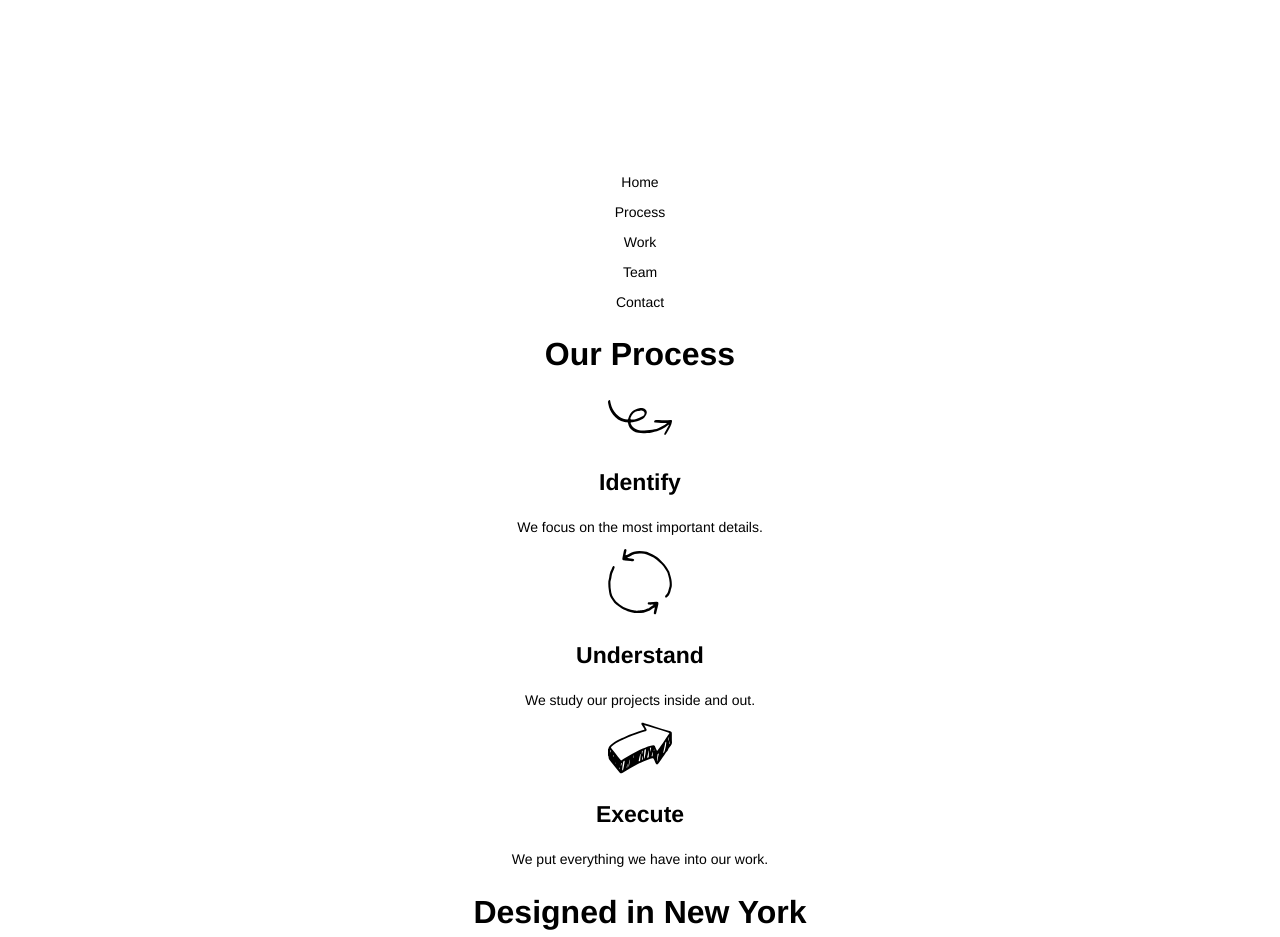
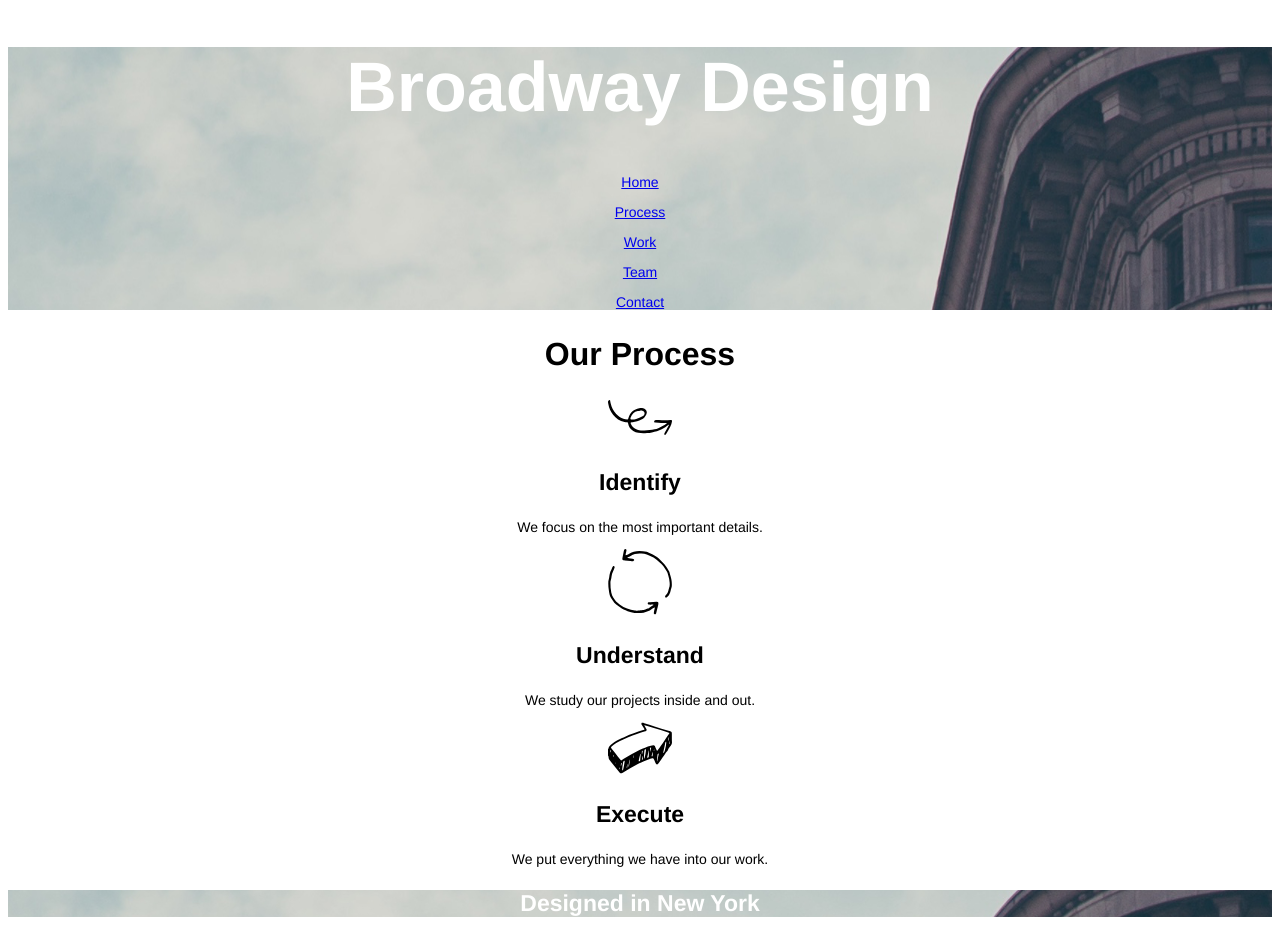
Before and after one commit to DC-1680/Broadway, a plain HTML site: page index.html in a window 1280 px wide. Shown: the top 937 px of the page. Drawn offline with Linux system fonts and the light colour scheme.

Commit message:
CSS Style Update 2

```diff
--- a/Resources/css/style.css
+++ b/Resources/css/style.css
@@ -3,7 +3,10 @@ body{
 }
 
 #main-banner {
-  background-image: image("./Resources/images/the-flatiron-building.png");
+  background-image: url("../images/the-flatiron-building.png");
+  font-family: "Helvetica";
+  font-size: 18px;
+  color:white;
 }
 
 h1{
@@ -13,11 +16,6 @@ h1{
   color:white;
 }
 
-p.main-banner{
-  font-family: "Helvetica";
-  font-size: 18px;
-  color:white;
-}
 
 h2{
   font-family: "Helvetica";
@@ -36,10 +34,7 @@ p{
   font-size: 14px;
 }
 
-h2.mid-header{
-  background-image: image("./Resources/images/the-flatiron-building.png");
-  color:white;
-  font-family: "Helvetica";
-  font-size: 23px;
-  font-weight: bold;
+.mid-banner{
+    background-image: url("../images/the-flatiron-building.png");
+    color:white !important;
 }
--- a/index.html
+++ b/index.html
@@ -9,12 +9,14 @@
 
     <div id="main-banner">
       <h1>Broadway Design</h1>
-        <p>Home</p>
-        <p>Process</p>
-        <p>Work</p>
-        <p>Team</p>
-        <p>Contact</p>
-      </div>
+        <div class="nav">
+          <p><a href="#">Home</a></p>
+          <p><a href="#">Process</a></p>
+          <p><a href="#">Work</a></p>
+          <p><a href="#">Team</a></p>
+          <p><a href="#">Contact</a></p>
+        </div>
+    </div>
 
 <!--Our Process-->
 
@@ -33,9 +35,9 @@
       <p>We put everything we have into our work.</p>
 
 <!--Designed in New York-->
-  <div class="mid-banner">
-    <h2>Designed in New York</h2>
-  </div>
+    <div class="mid-banner">
+      <h3>Designed in New York</h3>
+    </div>
 
     <h3>Portfolio</h3>
       <p>Coming Soon</p>
@@ -48,5 +50,7 @@
         <p>E-mail: test@example.com</p>
         <p>Twitter: @test</p>
 
+    <!--footer-->
+
   </body>
 </html>
```
